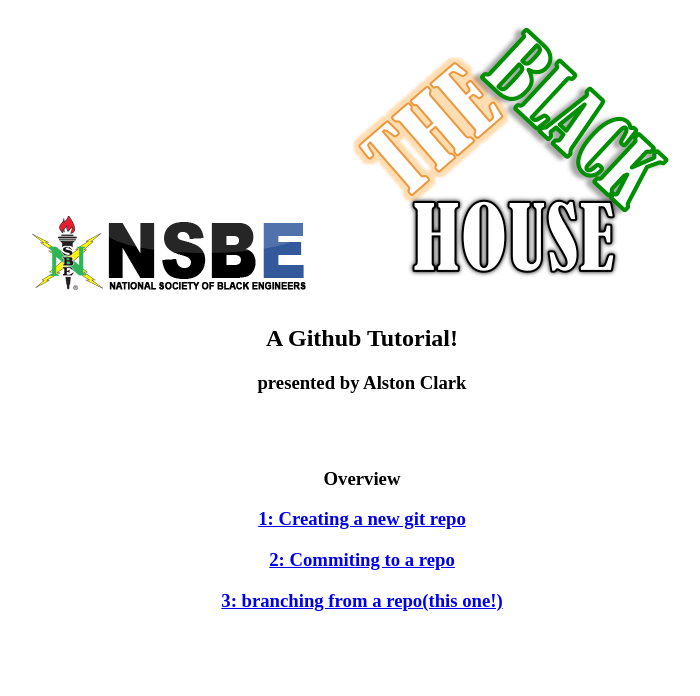
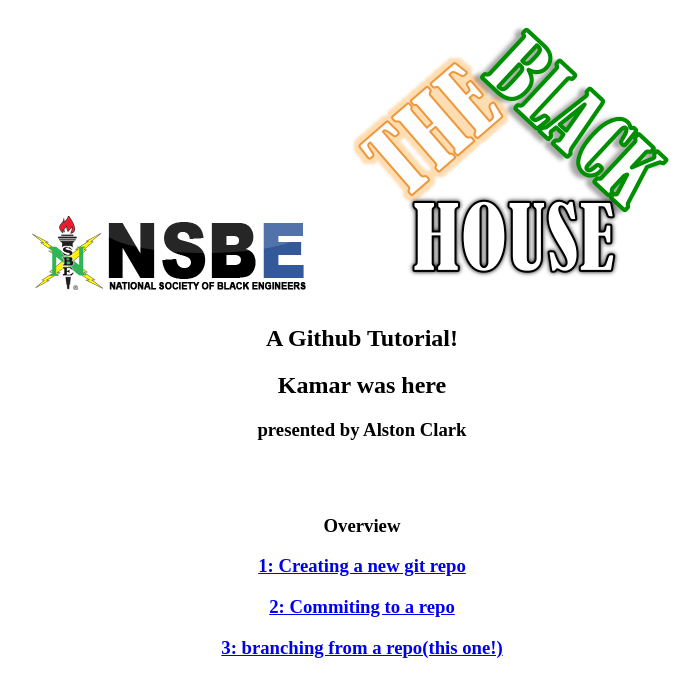
Before and after one commit to Acespace/NSBExBlackhouse, a plain HTML site: page index.html in a window 1280 px wide. Shown: the part 66-762 px from the top of the page, without its empty margins (278-978 px from the left). Drawn offline with Linux system fonts and the light colour scheme.

Commit message:
changed website to include my name

```diff
--- a/index.html
+++ b/index.html
@@ -13,7 +13,7 @@
 </div>
 
 <h2>A Github Tutorial!</h2>
-
+<h2>Kamar was here</h2>
 
 <h3>presented by Alston Clark</h3>
 <br>
```
